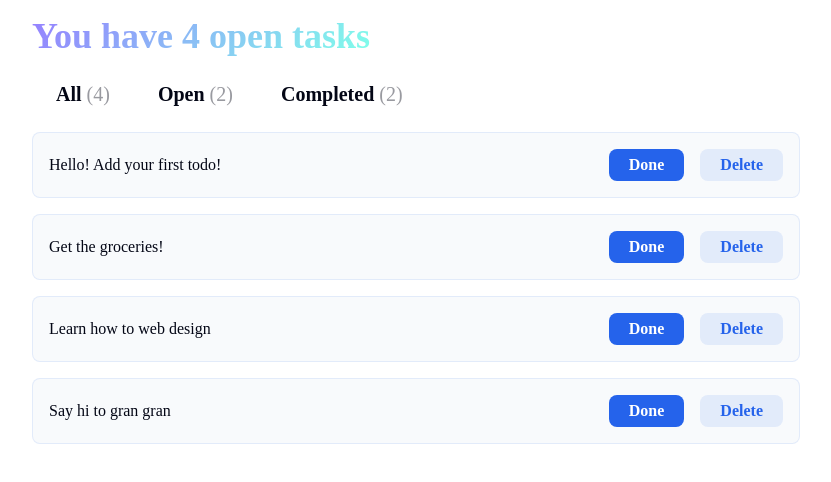
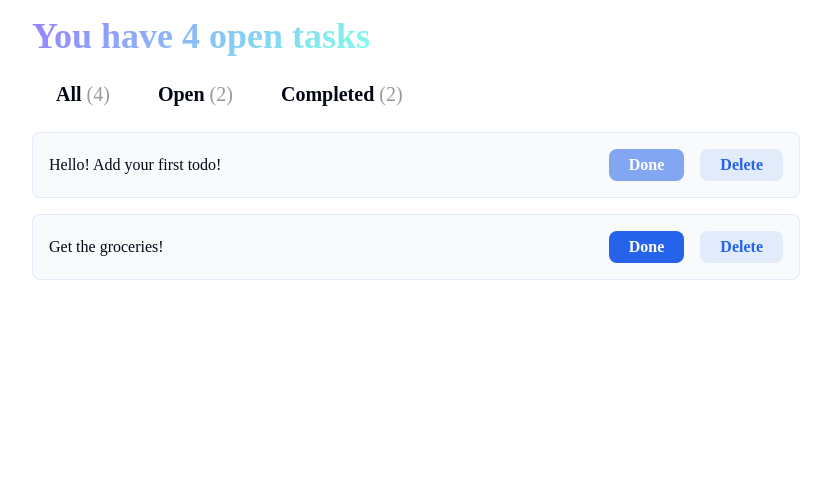
Before and after one commit to amrtarek97/todo-app, a React (Vite) app: page / in a window 1280 px wide. Shown: the top 482 px of the page, without its empty margins (224-1055 px from the left). Built offline with nearby package versions, Linux system fonts and the light colour scheme; a web font is replaced by a local one.

Commit message:
display relevant todos to open tab

```diff
--- a/src/components/TodoCard.jsx
+++ b/src/components/TodoCard.jsx
@@ -1,13 +1,12 @@
 export function TodoCard(props) {
     const { todoIndex, todos } = props
     const todo = todos[todoIndex]
-    console.log(todo);
 
     return (
         <div className="card todo-item">
             <p>{todo.input}</p>
             <div className="todo-buttons">
-                <button>
+                <button disabled={todo.complete}>
                     <h6>Done</h6>
                 </button>
                 <button>
--- a/src/components/TodoList.jsx
+++ b/src/components/TodoList.jsx
@@ -2,11 +2,17 @@ import { TodoCard } from "./TodoCard";
 
 export function TodoList(props) {
     const {todos} = props;
-    const tab = 'All';
+    const tab = 'Open';
+    const filterTodoList = tab ==='All' ?
+    todos :
+    tab ==='Completed' ?
+        todos.filter((val) => val.complete) :
+    todos.filter((val)=> !(val.complete));
+
 
     return (
         <>
-            {todos.map((todo, todoIndex)=> {
+            {filterTodoList.map((todo, todoIndex)=> {
                 return (
                     <TodoCard key={todoIndex} todoIndex={todoIndex} {...props} />
                 )
```
